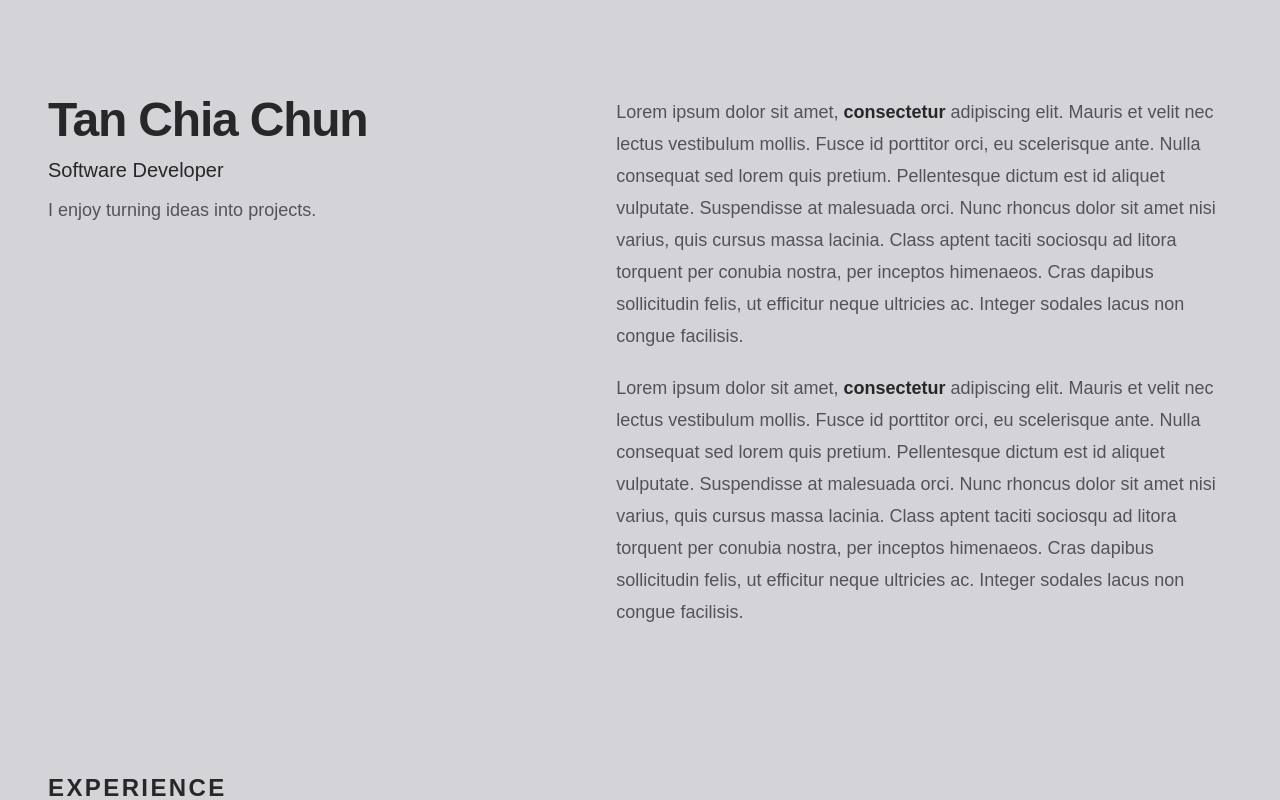
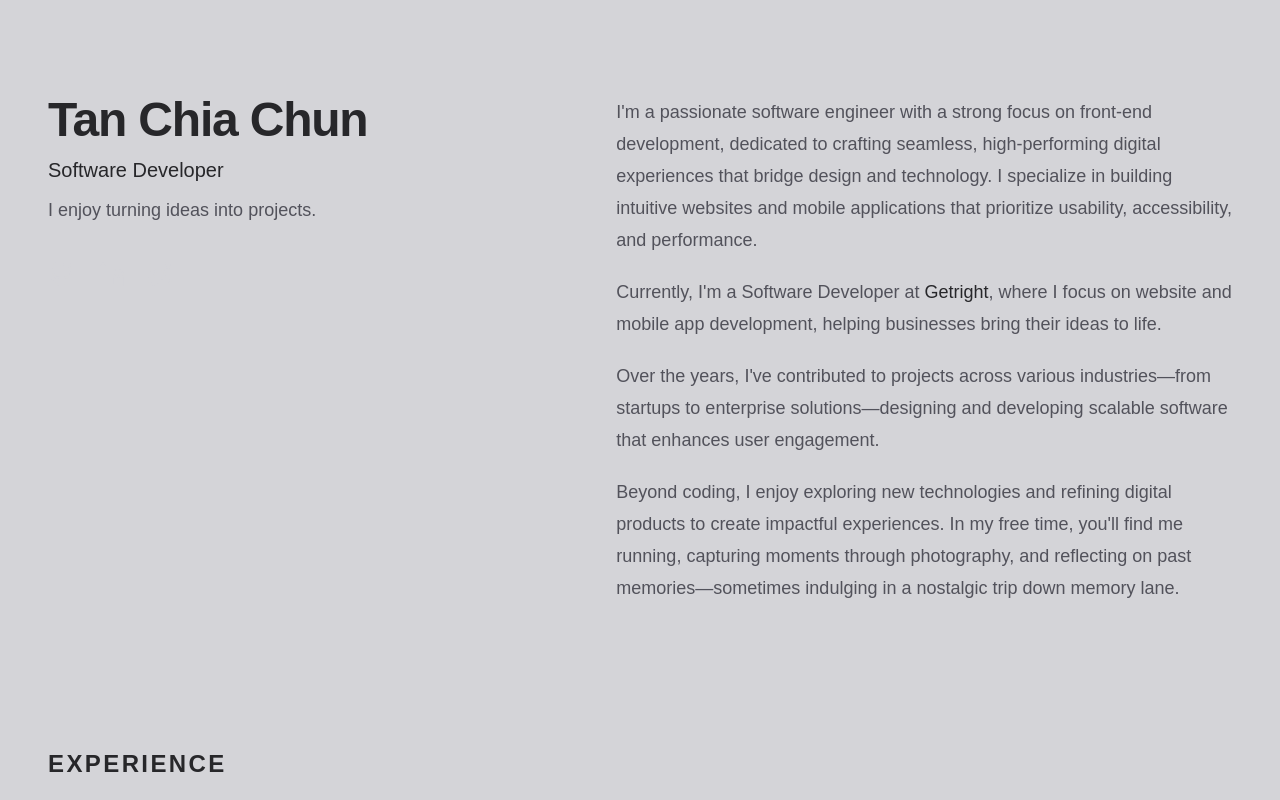
Before and after one commit to jeremyytann/tanchiachun-com-v2, a Next.js app: page / in a window 1280 px wide. Shown: the top 800 px of the page. Built offline with nearby package versions, Linux system fonts and the light colour scheme.

Commit message:
fix: Added content to Introduction module

```diff
--- a/src/components/home/introduction.tsx
+++ b/src/components/home/introduction.tsx
@@ -52,27 +52,31 @@ export default function Introduction() {
 
       <div className="lg:w-[52%] flex flex-col gap-5">
         <p className="text-md md:text-lg font-light color-primary leading-8">
-          Lorem ipsum dolor sit amet, <span className="font-bold color-secondary">consectetur</span> adipiscing elit.
-          Mauris et velit nec lectus vestibulum mollis. Fusce id
-          porttitor orci, eu scelerisque ante. Nulla consequat sed
-          lorem quis pretium. Pellentesque dictum est id aliquet vulputate.
-          Suspendisse at malesuada orci. Nunc rhoncus dolor sit amet nisi
-          varius, quis cursus massa lacinia. Class aptent taciti sociosqu
-          ad litora torquent per conubia nostra, per inceptos himenaeos.
-          Cras dapibus sollicitudin felis, ut efficitur neque ultricies ac.
-          Integer sodales lacus non congue facilisis.
+          I'm a passionate software engineer with a strong focus on front-end development,
+          dedicated to crafting seamless, high-performing digital experiences that bridge
+          design and technology. I specialize in building intuitive websites and mobile
+          applications that prioritize usability, accessibility, and performance.
         </p>
 
         <p className="text-md md:text-lg font-light color-primary leading-8">
-          Lorem ipsum dolor sit amet, <span className="font-bold color-secondary">consectetur</span> adipiscing elit.
-          Mauris et velit nec lectus vestibulum mollis. Fusce id
-          porttitor orci, eu scelerisque ante. Nulla consequat sed
-          lorem quis pretium. Pellentesque dictum est id aliquet vulputate.
-          Suspendisse at malesuada orci. Nunc rhoncus dolor sit amet nisi
-          varius, quis cursus massa lacinia. Class aptent taciti sociosqu
-          ad litora torquent per conubia nostra, per inceptos himenaeos.
-          Cras dapibus sollicitudin felis, ut efficitur neque ultricies ac.
-          Integer sodales lacus non congue facilisis.
+          Currently, I'm a Software Developer
+          at <a className="font-medium color-secondary hover:cursor-pointer" href="https://www.getright.com.my/" target="_blank" rel="noreferrer noopener" aria-label="Getright (opens in a new tab)" title="Getright">Getright</a>,
+          where I focus on website and mobile app development, helping
+          businesses bring their ideas to life.
+        </p>
+
+        <p className="text-md md:text-lg font-light color-primary leading-8">
+          Over the years, I've contributed to projects across various industries—from
+          startups to enterprise solutions—designing and developing scalable
+          software that enhances user engagement.
+        </p>
+
+        <p className="text-md md:text-lg font-light color-primary leading-8">
+          Beyond coding, I enjoy exploring new technologies and refining
+          digital products to create impactful experiences.
+          In my free time, you'll find me running, capturing moments through photography,
+          and reflecting on past memories—sometimes indulging in a nostalgic
+          trip down memory lane.
         </p>
       </div>
     </div>
```
